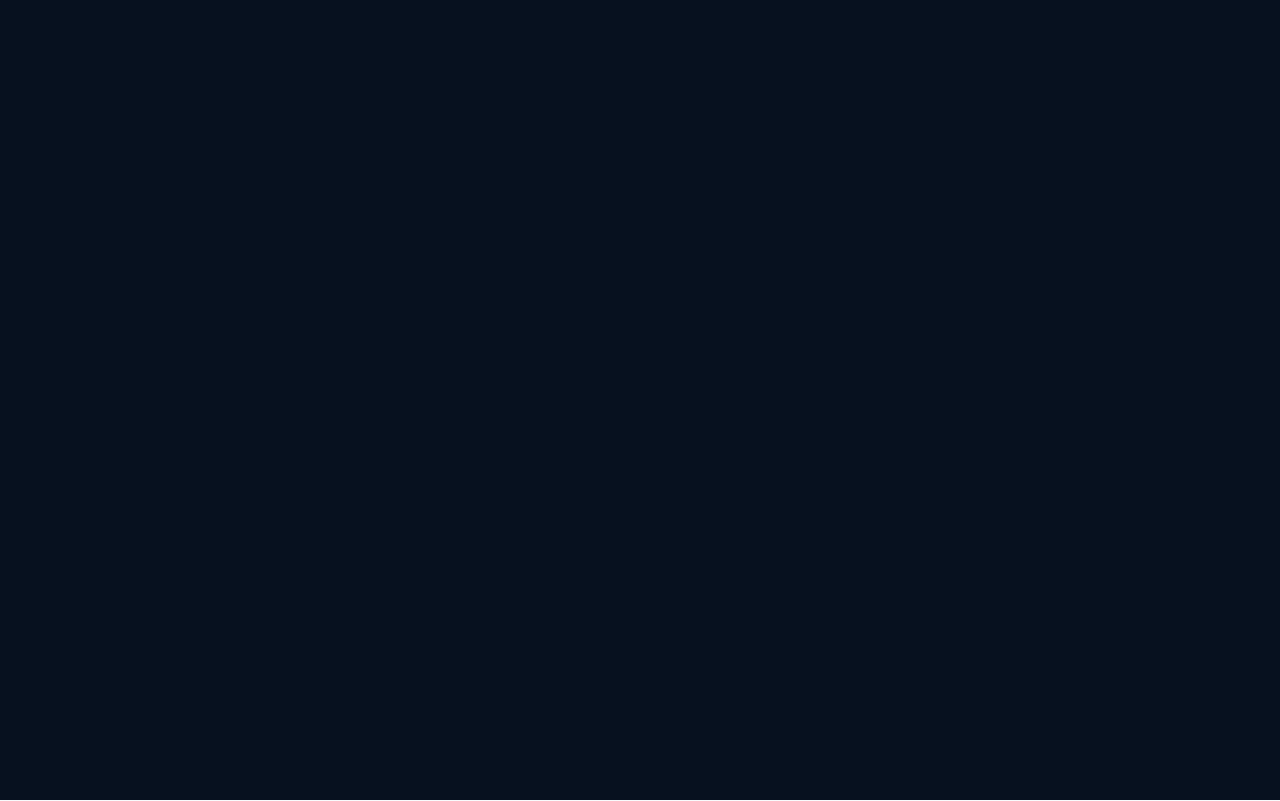
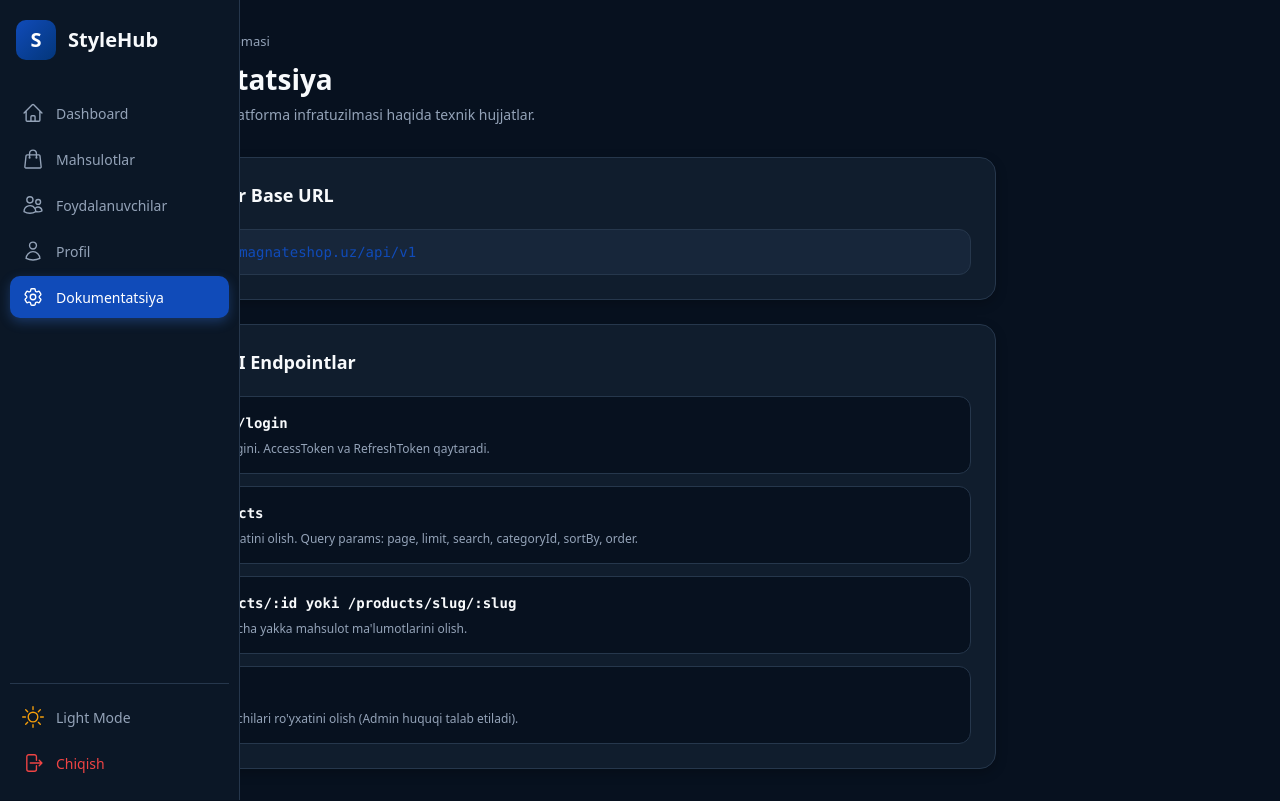
Before and after one commit to projekt-create/StyleHub, a Next.js app: page /doc in a window 1280 px wide. Built offline with nearby package versions, Linux system fonts and the light colour scheme.

Commit message:
Dashboard: dashboard page done and add dark-light mode

```diff
--- a/src/app/doc/page.jsx
+++ b/src/app/doc/page.jsx
@@ -1,11 +1,83 @@
-import React from 'react'
+"use client";
 
-const Doc = () => {
+import React from "react";
+import SaidBar from "@/components/saiidbar/SaidBar";
+import {
+  HiOutlineDocumentText,
+  HiOutlineCodeBracket,
+  HiOutlineServerStack,
+  HiOutlineKey,
+} from "react-icons/hi2";
+
+export default function DocPage() {
   return (
-    <div>
+    <div className="dashboard-layout">
+      <SaidBar />
+      <main className="dashboard-content">
+        <header className="dash-header">
+          <p className="dash-eyebrow">StyleHub tizim yo'riqnomasi</p>
+          <h1 className="dash-title">Dokumentatsiya</h1>
+          <p className="dash-subtitle">API endpointlar va platforma infratuzilmasi haqida texnik hujjatlar.</p>
+        </header>
 
+        <div className="space-y-6 max-w-4xl">
+          {/* Base URL */}
+          <div className="dash-table-section">
+            <h2 className="dash-section-title flex items-center gap-2 mb-3">
+              <HiOutlineServerStack className="text-[var(--primary)] text-xl" />
+              API Server Base URL
+            </h2>
+            <div className="p-3 rounded-xl bg-[var(--bg-hover)] border border-[var(--border)] font-mono text-sm text-[var(--primary)]">
+              https://api.magnateshop.uz/api/v1
+            </div>
+          </div>
+
+          {/* Endpoints Table */}
+          <div className="dash-table-section">
+            <h2 className="dash-section-title flex items-center gap-2 mb-4">
+              <HiOutlineCodeBracket className="text-[var(--primary)] text-xl" />
+              Asosiy API Endpointlar
+            </h2>
+
+            <div className="space-y-3">
+              {/* Auth */}
+              <div className="p-4 rounded-xl border border-[var(--border)] bg-[var(--bg)]">
+                <div className="flex items-center gap-2 mb-2">
+                  <span className="px-2 py-0.5 rounded bg-blue-500/20 text-blue-400 font-mono text-xs font-bold">POST</span>
+                  <span className="font-mono text-sm font-bold text-[var(--text)]">/auth/login</span>
+                </div>
+                <p className="text-xs text-[var(--text-muted)]">Foydalanuvchi logini. AccessToken va RefreshToken qaytaradi.</p>
+              </div>
+
+              {/* Products */}
+              <div className="p-4 rounded-xl border border-[var(--border)] bg-[var(--bg)]">
+                <div className="flex items-center gap-2 mb-2">
+                  <span className="px-2 py-0.5 rounded bg-emerald-500/20 text-emerald-400 font-mono text-xs font-bold">GET</span>
+                  <span className="font-mono text-sm font-bold text-[var(--text)]">/products</span>
+                </div>
+                <p className="text-xs text-[var(--text-muted)]">Mahsulotlar ro'yxatini olish. Query params: page, limit, search, categoryId, sortBy, order.</p>
+              </div>
+
+              <div className="p-4 rounded-xl border border-[var(--border)] bg-[var(--bg)]">
+                <div className="flex items-center gap-2 mb-2">
+                  <span className="px-2 py-0.5 rounded bg-emerald-500/20 text-emerald-400 font-mono text-xs font-bold">GET</span>
+                  <span className="font-mono text-sm font-bold text-[var(--text)]">/products/:id yoki /products/slug/:slug</span>
+                </div>
+                <p className="text-xs text-[var(--text-muted)]">ID yoki slug bo'yicha yakka mahsulot ma'lumotlarini olish.</p>
+              </div>
+
+              {/* Users */}
+              <div className="p-4 rounded-xl border border-[var(--border)] bg-[var(--bg)]">
+                <div className="flex items-center gap-2 mb-2">
+                  <span className="px-2 py-0.5 rounded bg-emerald-500/20 text-emerald-400 font-mono text-xs font-bold">GET</span>
+                  <span className="font-mono text-sm font-bold text-[var(--text)]">/users</span>
+                </div>
+                <p className="text-xs text-[var(--text-muted)]">Tizim foydalanuvchilari ro'yxatini olish (Admin huquqi talab etiladi).</p>
+              </div>
+            </div>
+          </div>
+        </div>
+      </main>
     </div>
-  )
+  );
 }
-
-export default Doc
--- a/src/app/products/[slug]/page.jsx
+++ /dev/null
@@ -1,11 +0,0 @@
-import React from 'react'
-
-const productViweSlug = () => {
-  return (
-    <div>
-
-    </div>
-  )
-}
-
-export default productViweSlug
--- a/src/app/products/page.jsx
+++ /dev/null
@@ -1,11 +0,0 @@
-import React from 'react'
-
-const Products = () => {
-  return (
-    <div>
-
-    </div>
-  )
-}
-
-export default Products
--- a/src/components/dashboard/DashboardContent.jsx
+++ b/src/components/dashboard/DashboardContent.jsx
@@ -75,7 +75,7 @@ export default function DashboardContent() {
             <ResponsiveContainer width="100%" height={350}><BarChart data={chartData}><CartesianGrid stroke="var(--border)" strokeDasharray="4 4" vertical={false} /><XAxis dataKey="name" stroke="var(--text-muted)" tick={{ fill: "var(--text-muted)" }} /><YAxis stroke="var(--text-muted)" tick={{ fill: "var(--text-muted)" }} /><Tooltip contentStyle={{ background: "var(--bg-card)", border: "1px solid var(--border)", borderRadius: "10px", color: "var(--text)" }} /><Bar dataKey="total" fill="var(--primary)" radius={[8, 8, 0, 0]} /></BarChart></ResponsiveContainer>
           </section>
           <section className={cardClass}>
-            <div className="mb-2"><p className="text-[11px] font-bold uppercase tracking-wider text-[var(--primary)]">Taqsimot</p><h2 className="mt-1 text-lg font-bold text-[var(--text)]">Platforma tarkibi</h2></div>
+            <div className="mb-2"><p className="text-[11px] font-bold uppercase tracking-wider text-(--primary)">Taqsimot</p><h2 className="mt-1 text-lg font-bold text-[var(--text)]">Platforma tarkibi</h2></div>
             <ResponsiveContainer width="100%" height={350}><PieChart><Pie data={pieData} dataKey="value" nameKey="name" outerRadius={120} label={({ name, percent }) => `${name} ${(percent * 100).toFixed(0)}%`}>{pieData.map((entry, index) => <Cell key={entry.name} fill={COLORS[index % COLORS.length]} />)}</Pie><Tooltip contentStyle={{ background: "var(--bg-card)", border: "1px solid var(--border)", borderRadius: "10px", color: "var(--text)" }} /></PieChart></ResponsiveContainer>
           </section>
         </div>
--- a/src/components/footer/Footer.jsx
+++ /dev/null
@@ -1,11 +0,0 @@
-import React from 'react'
-
-const Footer = () => {
-  return (
-    <div>
-
-    </div>
-  )
-}
-
-export default Footer
--- a/src/components/saiidbar/SaidBar.jsx
+++ b/src/components/saiidbar/SaidBar.jsx
@@ -1,6 +1,6 @@
 "use client";
 
-import React, { useState, useContext, useRef } from "react";
+import React, { useState, useContext, useRef, useEffect } from "react";
 import Link from "next/link";
 import { usePathname, useRouter } from "next/navigation";
 import { UIContext } from "@/context/UIContext";
@@ -23,7 +23,7 @@ const navLinks = [
   { href: "/doc", label: "Dokumentatsiya", icon: HiOutlineCog6Tooth },
 ];
 
-const SaidBar = () => {
+const SaidBar = ({ SetSaidbarOpen }) => {
   const [expanded, setExpanded] = useState(false);
   const [loggingOut, setLoggingOut] = useState(false);
   const { theme, toggleTheme } = useContext(UIContext);
@@ -31,6 +31,11 @@ const SaidBar = () => {
   const router = useRouter();
   const pathname = usePathname();
   const sidebarRef = useRef(null);
+
+  useEffect(() => {
+    SetSaidbarOpen?.(expanded);
+  }, [expanded, SetSaidbarOpen]);
+
 
   const handleMouseEnter = () => setExpanded(true);
   const handleMouseLeave = () => setExpanded(false);
--- a/src/context/AuthContext.js
+++ b/src/context/AuthContext.js
@@ -84,9 +84,17 @@ export function AuthProvider({ children }) {
     } catch (err) {
 
       // backenddan kelgan xatolikni oladi
-      const message =
+      const rawMessage =
         err.response?.data?.message ||
+        err.response?.data?.error ||
+        err.message ||
         "Login yoki parol noto'g'ri";
+
+      const message = Array.isArray(rawMessage)
+        ? rawMessage.join(", ")
+        : typeof rawMessage === "object"
+        ? JSON.stringify(rawMessage)
+        : rawMessage;
 
       setError(message);
 
```
Also changed, not shown: src/app/profile/page.jsx (line endings or trailing spaces), src/app/users/[slug]/page.jsx (line endings or trailing spaces), src/app/users/page.jsx (line endings or trailing spaces).
